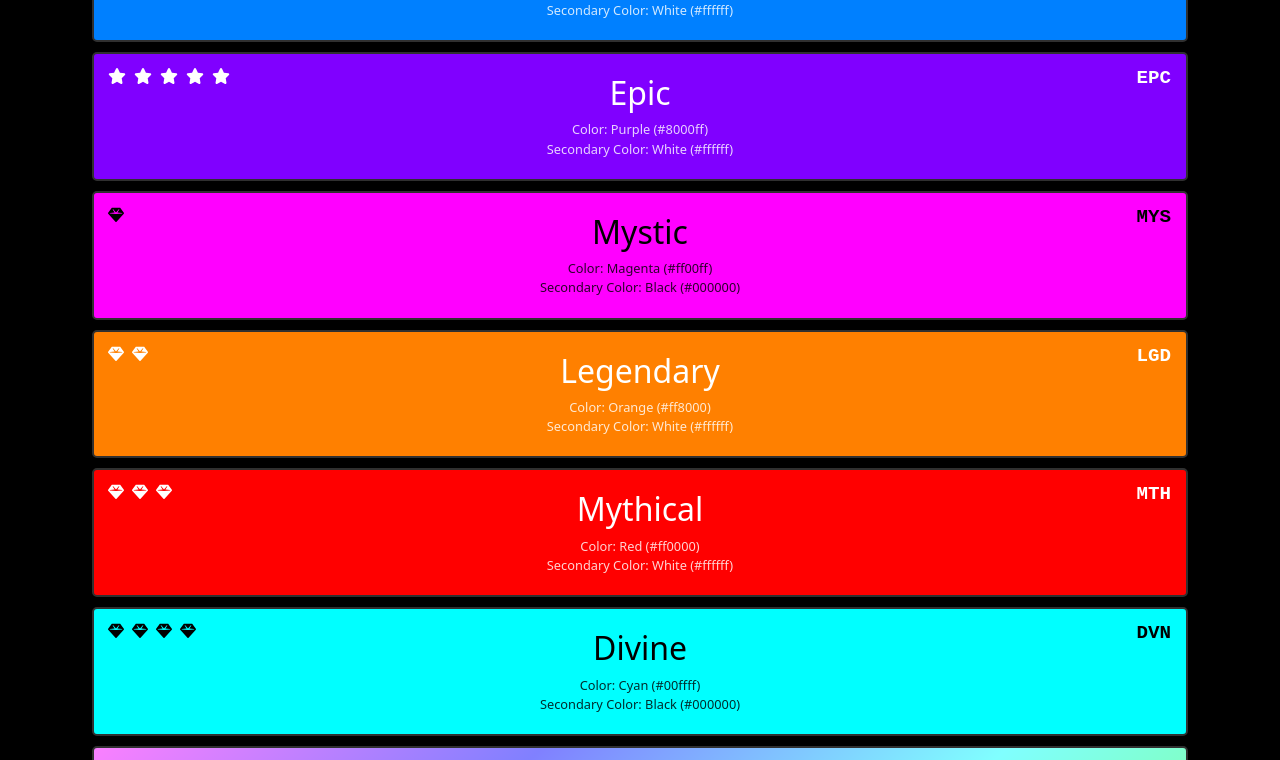
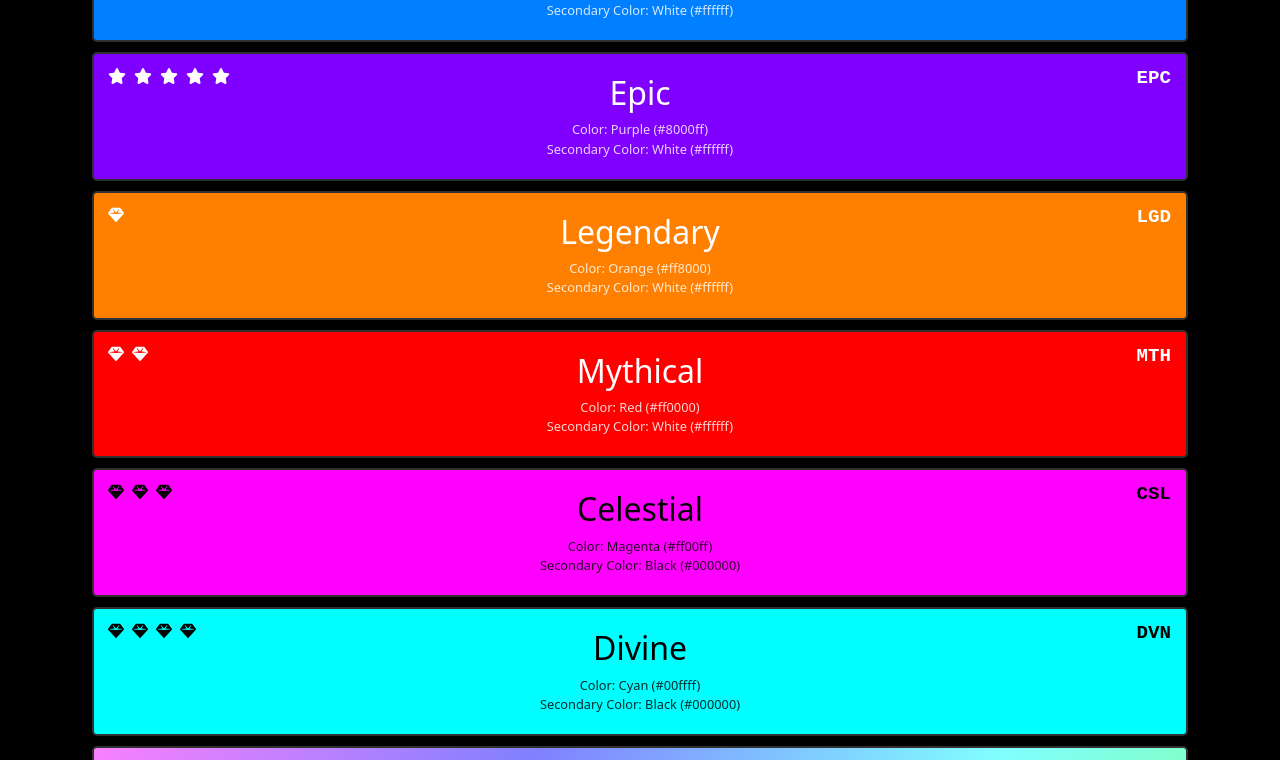
Before and after one commit to Ascyt/rarities, an Angular app: page /main in a window 1280 px wide. Shown: the part 600-1360 px from the top of the page. Built offline with nearby package versions, Linux system fonts and the light colour scheme.

Commit message:
Replaced Mystic with Celestial, moved it after Mythical

```diff
--- a/src/app/rarity-list/rarity-list.component.scss
+++ b/src/app/rarity-list/rarity-list.component.scss
@@ -60,11 +60,6 @@ li {
     color: #ffffff;
 }
 
-.mystic {
-    background-color: #ff00ff;
-    color: #000000;
-}
-
 .legendary {
     background-color: #ff8000;
     color: #ffffff;
@@ -73,6 +68,11 @@ li {
 .mythical {
     background-color: #ff0000;
     color: #ffffff;
+}
+
+.celestial {
+    background-color: #ff00ff;
+    color: #000000;
 }
 
 .divine {
--- a/src/app/rarity-list/rarity-list.component.ts
+++ b/src/app/rarity-list/rarity-list.component.ts
@@ -33,9 +33,9 @@ export class RarityListComponent {
     {name: 'Rare', color: 'Yellow', colorHex: '#ffff00', secondaryColor:'Black', secondaryColorHex:'#000000', cssClass: 'rare', iconClass: ['fas', 'star'], iconAmount: 3, abbreviation: 'RAR'},
     {name: 'Super Rare', color: 'Blue', colorHex: '#0080ff', secondaryColor:'White', secondaryColorHex:'#ffffff', cssClass: 'super-rare', iconClass: ['fas', 'star'], iconAmount: 4, abbreviation: 'SPR'},
     {name: 'Epic', color: 'Purple', colorHex: '#8000ff', secondaryColor:'White', secondaryColorHex:'#ffffff', cssClass: 'epic', iconClass: ['fas', 'star'], iconAmount: 5, abbreviation: 'EPC'},
-    {name: 'Mystic', color: 'Magenta', colorHex: '#ff00ff', secondaryColor:'Black', secondaryColorHex:'#000000', cssClass: 'mystic', iconClass: ['fas', 'gem'], iconAmount: 1, abbreviation: 'MYS'},
-    {name: 'Legendary', color: 'Orange', colorHex: '#ff8000', secondaryColor:'White', secondaryColorHex:'#ffffff', cssClass: 'legendary', iconClass: ['fas', 'gem'], iconAmount: 2, abbreviation: 'LGD'},
-    {name: 'Mythical', color: 'Red', colorHex: '#ff0000', secondaryColor:'White', secondaryColorHex:'#ffffff', cssClass: 'mythical', iconClass: ['fas', 'gem'], iconAmount: 3, abbreviation: 'MTH'},
+    {name: 'Legendary', color: 'Orange', colorHex: '#ff8000', secondaryColor:'White', secondaryColorHex:'#ffffff', cssClass: 'legendary', iconClass: ['fas', 'gem'], iconAmount: 1, abbreviation: 'LGD'},
+    {name: 'Mythical', color: 'Red', colorHex: '#ff0000', secondaryColor:'White', secondaryColorHex:'#ffffff', cssClass: 'mythical', iconClass: ['fas', 'gem'], iconAmount: 2, abbreviation: 'MTH'},
+    {name: 'Celestial', color: 'Magenta', colorHex: '#ff00ff', secondaryColor:'Black', secondaryColorHex:'#000000', cssClass: 'celestial', iconClass: ['fas', 'gem'], iconAmount: 3, abbreviation: 'CSL'},
     {name: 'Divine', color: 'Cyan', colorHex: '#00ffff', secondaryColor:'Black', secondaryColorHex:'#000000', cssClass: 'divine', iconClass: ['fas', 'gem'], iconAmount: 4, abbreviation: 'DVN'},
     {name: 'Godlike', color: 'Rainbow/White', colorHex: 'rainbow/#ffffff', secondaryColor:'Black', secondaryColorHex:'#000000', cssClass: 'godlike', iconClass: ['fas', 'gem'], iconAmount: 5, abbreviation: 'GDL'},
     {name: 'Omega I', color: 'Black', colorHex: '#000000', secondaryColor:'Rainbow/White', secondaryColorHex:'rainbow/#ffffff', cssClass: 'omega', iconClass: ['fas', 'crown'], iconAmount: 1, abbreviation: 'O:1'},
```
